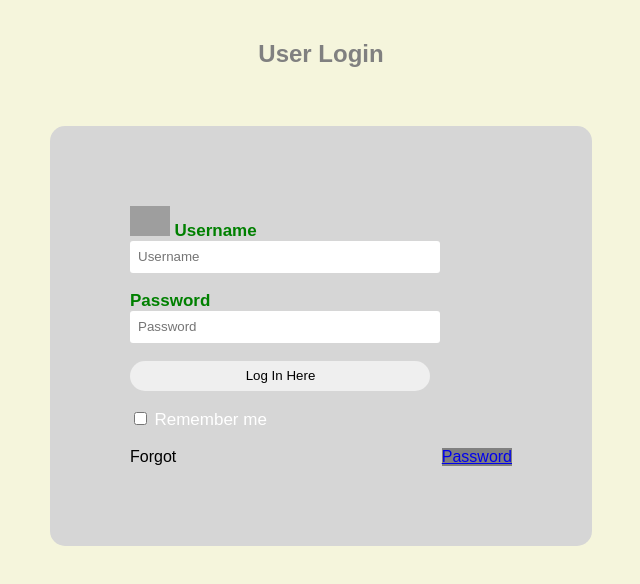
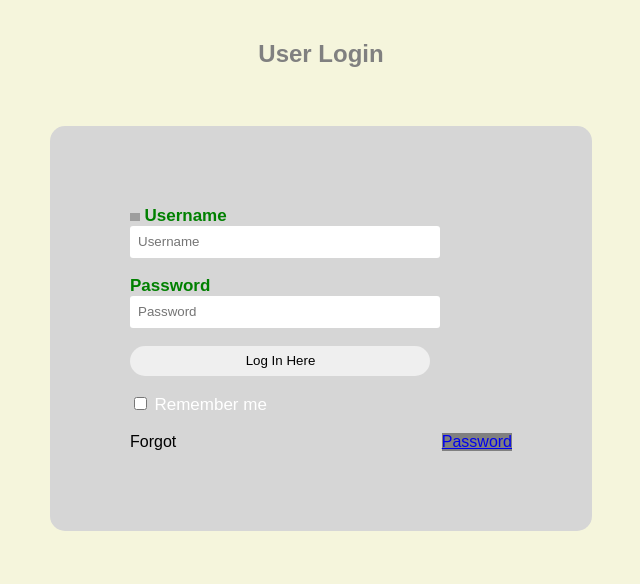
Before and after one commit to fasyaawatif/Project, a plain HTML site: page index.html in a window 1280 px wide. Shown: the whole page, without its empty margins (319-959 px from the left). Drawn offline with Linux system fonts and the light colour scheme; grey boxes are pictures that could not be loaded.

Commit message:
Resize image

```diff
--- a/css/style.css
+++ b/css/style.css
@@ -54,7 +54,6 @@ a{
     background-color: gray;
 }
 img{
-    width: 40px;
-    margin-left: auto;
-    margin-right: auto;
+    width: 10px;
+
 }
```
